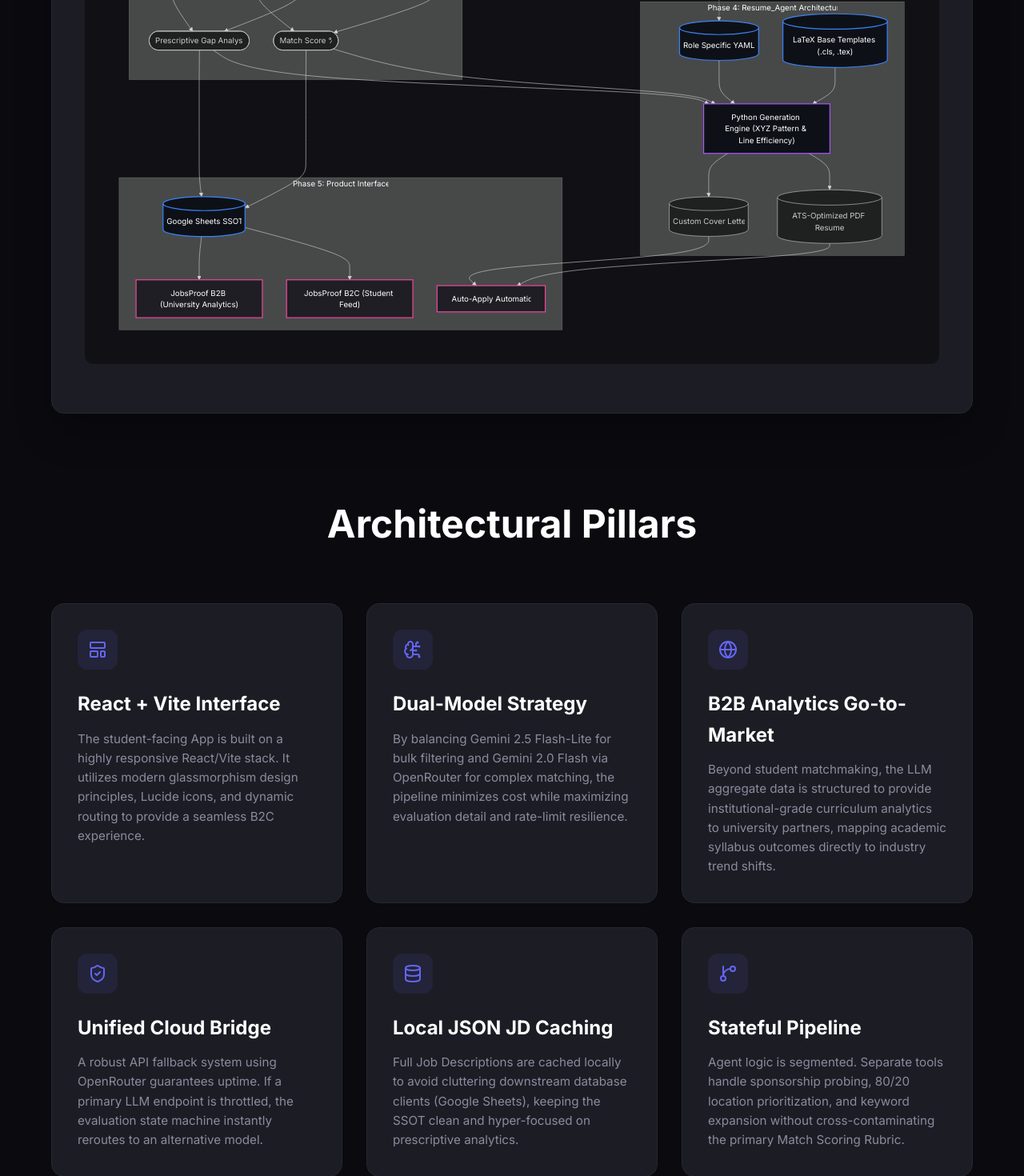
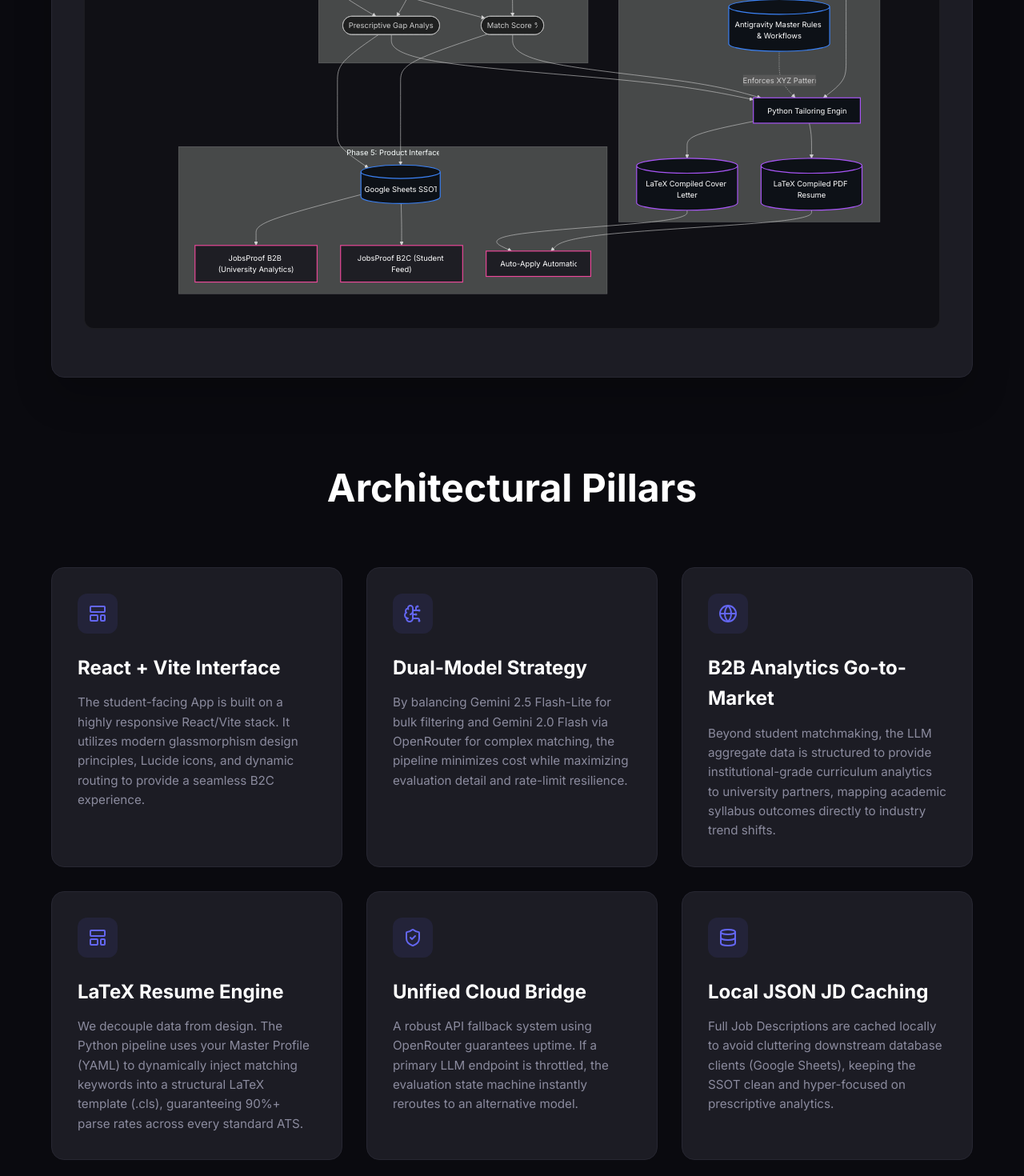
Before and after one commit to nagarajaabhishek/jobs, a React (Vite) app in the folder b2c_landing_page/: page /architecture in a window 1280 px wide. Shown: the part 2620-4090 px from the top of the page at 80% size. Built offline with nearby package versions, Linux system fonts and the light colour scheme.

Commit message:
feat: updated architecture map with antigravity rules, xyz logic, and explicit latex template generation

```diff
--- a/b2c_landing_page/src/pages/Architecture.tsx
+++ b/b2c_landing_page/src/pages/Architecture.tsx
@@ -9,6 +9,7 @@ flowchart TD
     subgraph Inputs["Base Configurations"]
         H[("University Syllabus YAML")]
         I[("Master Profile YAML")]
+        T[("LaTeX Base Templates")]
     end
 
     %% Phase 1: Sourcing
@@ -22,6 +23,7 @@ flowchart TD
         D -- "Non-Target" --> Z
         D -- "Target Hubs" --> E{"Gemini 2.5 Flash-Lite"}
         E -- "Lacks Keywords" --> Z
+        E -- "Valid Jobs" --> F[("Local JSON Cache")]
     end
 
     %% The Core Cache
@@ -42,15 +44,13 @@ flowchart TD
         J & K --> M(["Prescriptive Gap Analysis"])
     end
 
-    %% Phase 4: Artifacts (Resume Agent)
-    subgraph Artifacts["Phase 4: Resume_Agent Architecture"]
-        I -. "Base History" .-> RA_Data[("Role Specific YAMLs")]
-        T[("LaTeX Base Templates (.cls, .tex)")] --> O
-        RA_Data --> O
-        L & M --> O["Python Generation Engine (XYZ Pattern & Line Efficiency)"]
-
-        O --> P[("ATS-Optimized PDF Resume")]
-        O --> Q[("Custom Cover Letter")]
+    %% Phase 4: Artifact Generation (Resume_Agent)
+    subgraph Artifacts["Phase 4: Artifact Generation (Resume_Agent)"]
+        W[("Antigravity Master Rules & Workflows")] -. "Enforces XYZ Pattern" .-> O
+        L & M --> O["Python Tailoring Engine"]
+        T --> O
+        O --> P[("LaTeX Compiled PDF Resume")]
+        O --> Q[("LaTeX Compiled Cover Letter")]
     end
 
     %% Phase 5: UI & Distribution
@@ -76,9 +76,9 @@ flowchart TD
     class C,D,E filter
     class G agent
     class J,K eval
-    class O generator
+    class O,P,Q generator
     class S,U,V ui
-    class H,I,T,N,RA_Data db
+    class H,I,T,N,W db
     class F cache
     class Z drop
 `;
@@ -203,12 +203,18 @@ export default function Architecture() {
                     </div>
 
                     <div className="feature-card animate-fade-up delay-4">
+                        <div className="feature-icon"><LayoutTemplate size={24} /></div>
+                        <h3>LaTeX Resume Engine</h3>
+                        <p>We decouple data from design. The Python pipeline uses your Master Profile (YAML) to dynamically inject matching keywords into a structural LaTeX template (.cls), guaranteeing 90%+ parse rates across every standard ATS.</p>
+                    </div>
+
+                    <div className="feature-card animate-fade-up delay-5">
                         <div className="feature-icon"><ShieldCheck size={24} /></div>
                         <h3>Unified Cloud Bridge</h3>
                         <p>A robust API fallback system using OpenRouter guarantees uptime. If a primary LLM endpoint is throttled, the evaluation state machine instantly reroutes to an alternative model.</p>
                     </div>
 
-                    <div className="feature-card animate-fade-up delay-5">
+                    <div className="feature-card animate-fade-up delay-6">
                         <div className="feature-icon"><Database size={24} /></div>
                         <h3>Local JSON JD Caching</h3>
                         <p>Full Job Descriptions are cached locally to avoid cluttering downstream database clients (Google Sheets), keeping the SSOT clean and hyper-focused on prescriptive analytics.</p>
```
